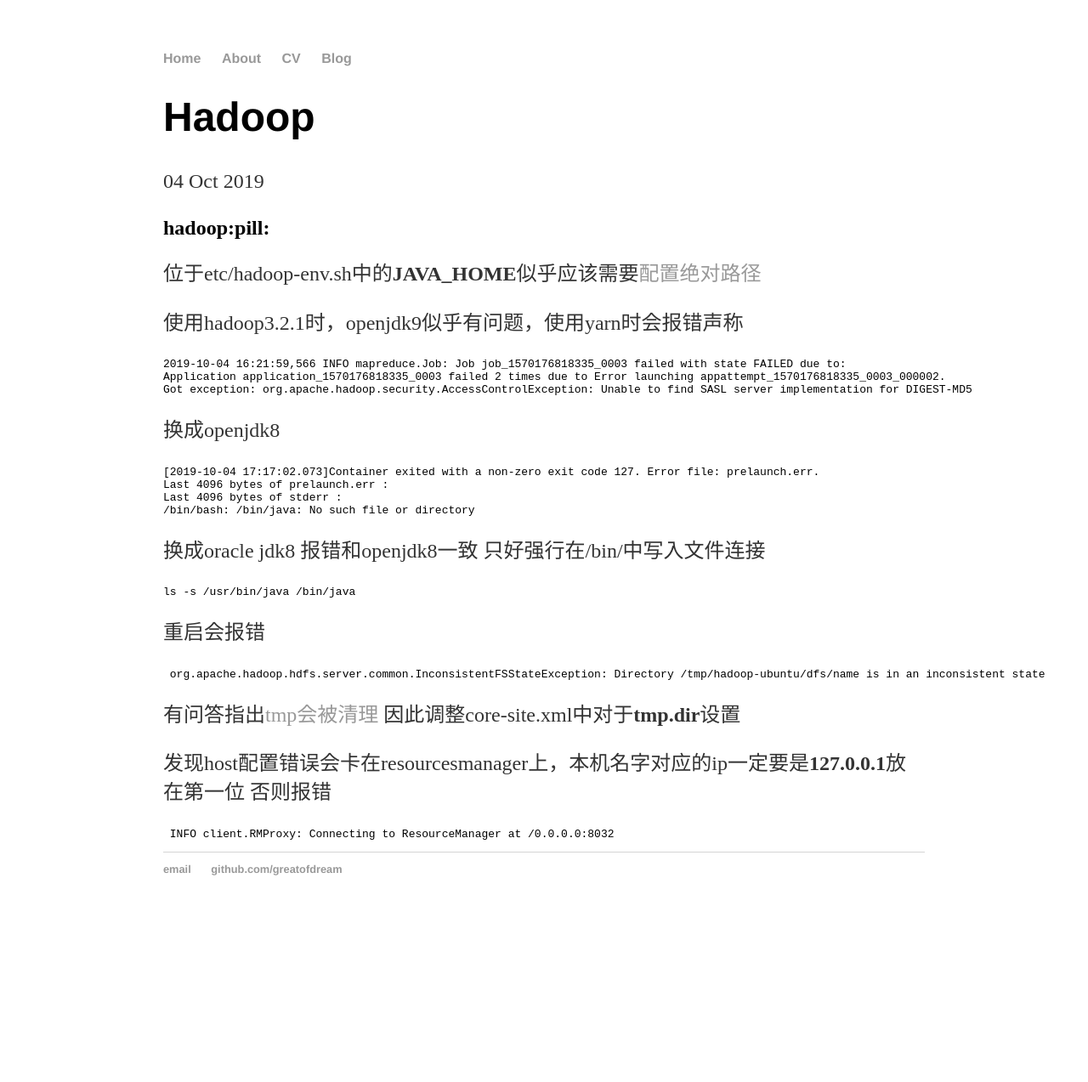
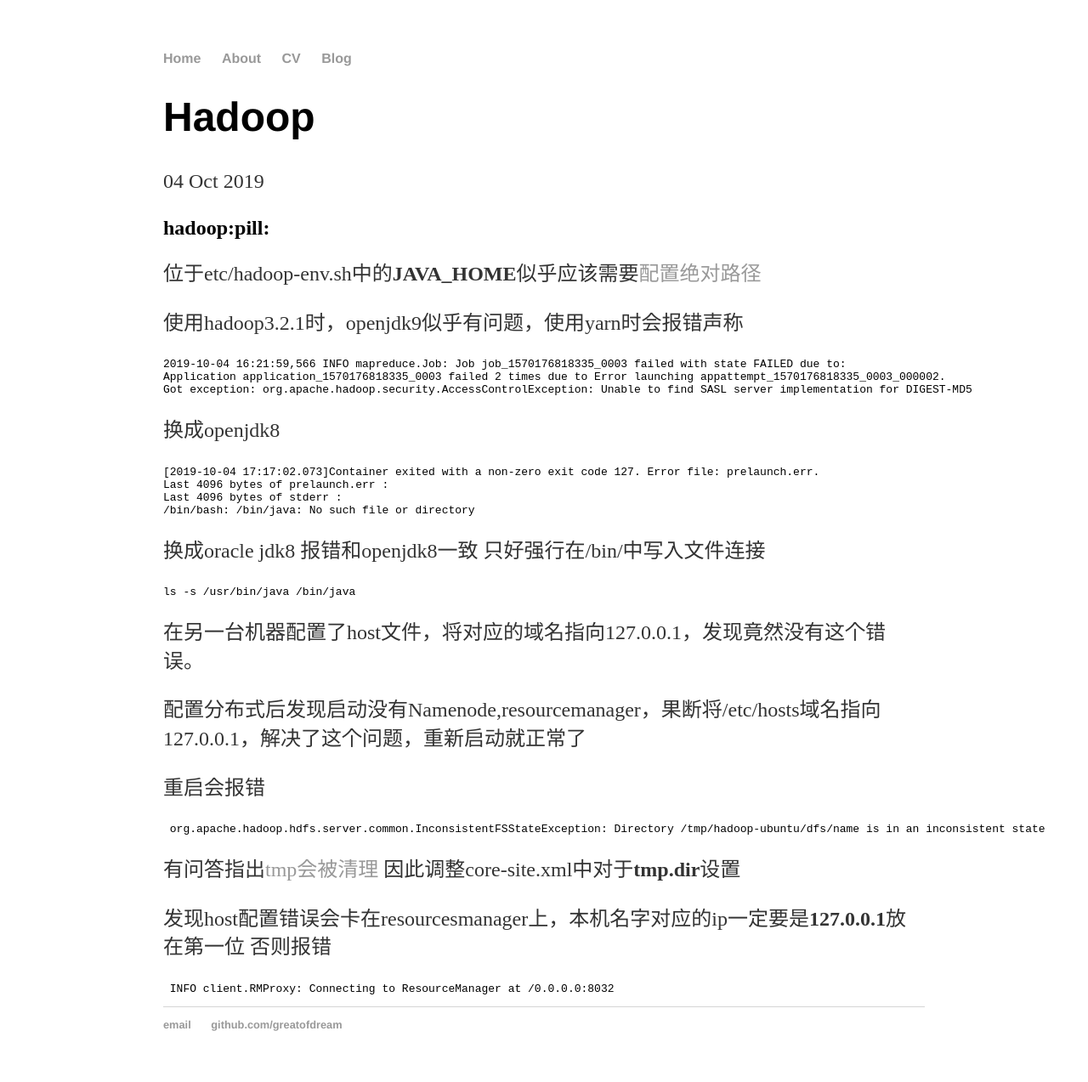
Before and after one commit to greatofdream/greatofdream.github.io, a Jekyll site: the page built from _posts/2019-10-04-hadoop.md, in a window 1280 px wide. Shown: the whole page at 85% size. Built offline with Jekyll 4.4.1, drawn with Linux system fonts in a browser that asks for light colours; before the commit the page ends 1090 px from its top, so only the background shows below that.

Commit message:
Update 2019-10-04-hadoop.md

````diff
--- a/_posts/2019-10-04-hadoop.md
+++ b/_posts/2019-10-04-hadoop.md
@@ -27,6 +27,10 @@
 ```
 ls -s /usr/bin/java /bin/java
 ```
+在另一台机器配置了host文件，将对应的域名指向127.0.0.1，发现竟然没有这个错误。
+
+配置分布式后发现启动没有Namenode,resourcemanager，果断将/etc/hosts域名指向127.0.0.1，解决了这个问题，重新启动就正常了
+
 
 重启会报错
 ```
````
